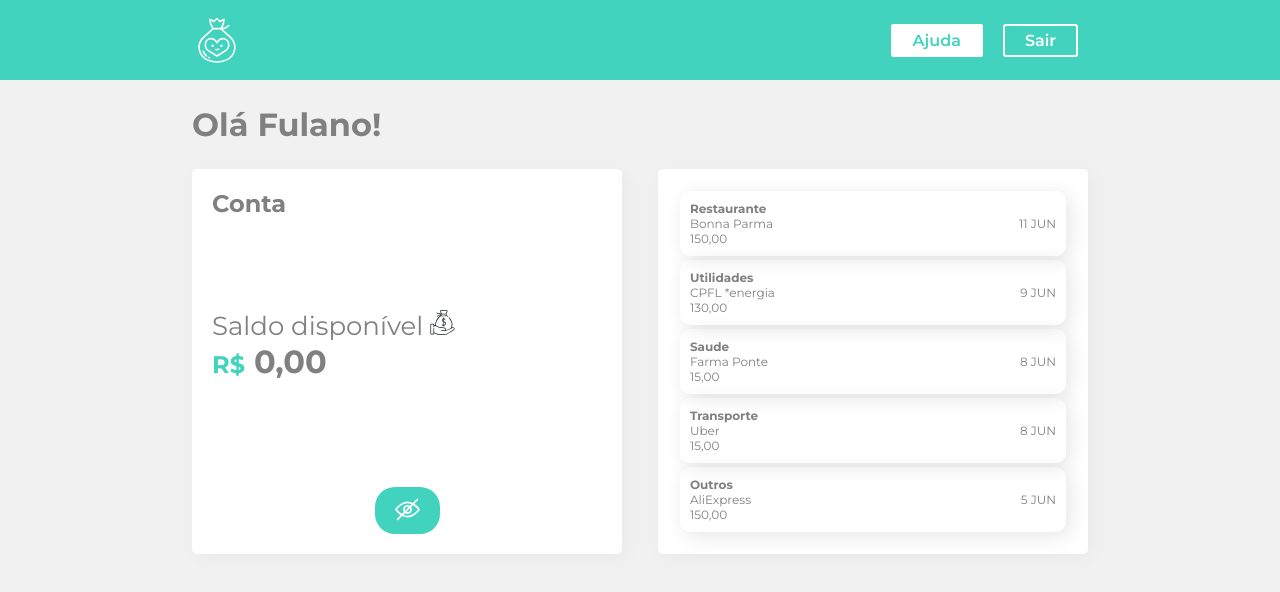
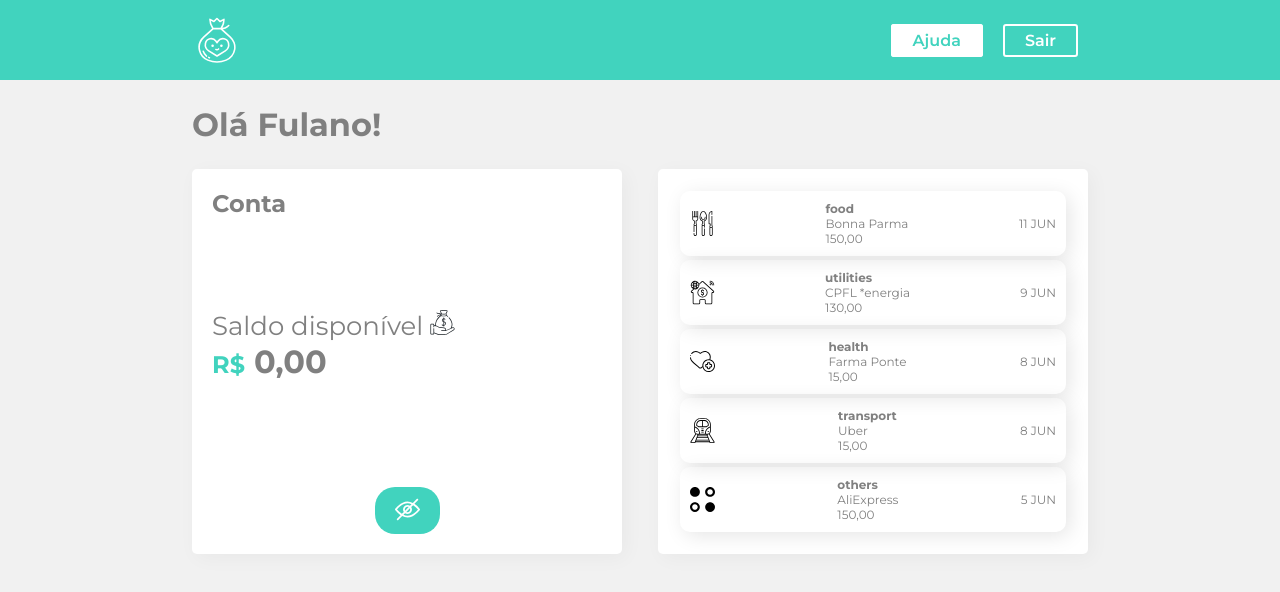
Before and after one commit to andrade-bruno/modalgr-training-process, a React (Create React App) app in the folder styled-components/: page / in a window 1280 px wide. Shown: the top 592 px of the page. Built offline with nearby package versions, Linux system fonts and the light colour scheme.

Commit message:
feat: IconSwitcher

```diff
--- a/styled-components/src/Components/Itens/index.jsx
+++ b/styled-components/src/Components/Itens/index.jsx
@@ -1,4 +1,5 @@
 import styled from 'styled-components';
+import IconSwitcher from '../UI/IconSwitcher';
 
 const Container = styled.div`
   box-shadow: 4px 4px 20px 0px rgba(0, 0, 0, 0.1);
@@ -34,6 +35,7 @@ const Item = ({type, from, value}) => {
 const Itens = ({item}) => {
   return (
     <Container>
+      <IconSwitcher type={item.type}/>
       <Item type={item.type} from={item.from} value={item.value} />
       <span>{item.date}</span>
     </Container>
--- /dev/null
+++ b/styled-components/src/Components/UI/IconSwitcher.js
@@ -0,0 +1,22 @@
+import React from "react";
+import { Icon } from "./index";
+
+import food from '../../assets/images/alimentacao.svg'
+import utilities from '../../assets/images/utilidades.svg'
+import health from '../../assets/images/saude.svg'
+import transport from '../../assets/images/transporte.svg'
+import other from '../../assets/images/outros.svg'
+
+const IconSwitcher = ({type}) => {
+    const Images = {
+      food: <Icon src={food} alt='Food' />,
+      utilities: <Icon src={utilities} alt='Utilities' />,
+      health: <Icon src={health} alt='Health' />,
+      transport: <Icon src={transport} alt='Transport' />,
+      default: <Icon src={other} alt='Other' />
+    }
+
+    return Images[type] || Images.default
+}
+
+export default IconSwitcher
--- a/styled-components/src/info.js
+++ b/styled-components/src/info.js
@@ -1,28 +1,28 @@
 export const extractsList = [
   {
     id: "123131321",
-    type: "Restaurante",
+    type: "food",
     value: "150,00",
     date: "11 JUN",
     from: "Bonna Parma",
   },
   {
     id: "4564654",
-    type: "Utilidades",
+    type: "utilities",
     value: "130,00",
     date: "9 JUN",
     from: "CPFL *energia",
   },
   {
     id: "65445",
-    type: "Saude",
+    type: "health",
     value: "15,00",
     date: "8 JUN",
     from: "Farma Ponte",
   },
   {
     id: "656565",
-    type: "Transporte",
+    type: "transport",
     value: "15,00",
     date: "8 JUN",
     from: "Uber",
@@ -30,7 +30,7 @@ export const extractsList = [
 
   {
     id: "926544",
-    type: "Outros",
+    type: "others",
     value: "150,00",
     date: "5 JUN",
     from: "AliExpress",
```
